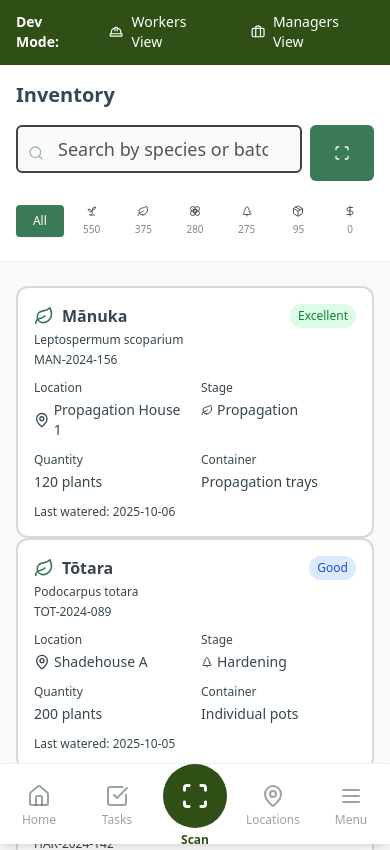
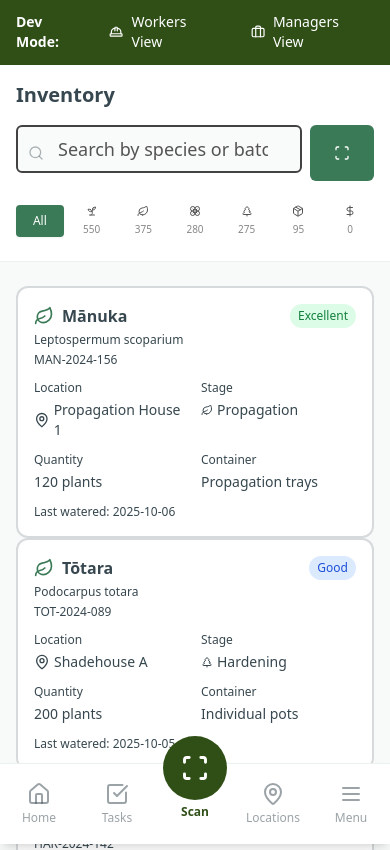
Before and after one commit to jamie-doai/flourish-demo-nov-25, a React (Vite) app: page /workers/inventory in a window 390 px wide. Shown: the top 850 px of the page. Built offline with nearby package versions, Linux system fonts and the light colour scheme; the HTML template or start-up script is replaced by a standard one.

Commit message:
Fix mobile bottom nav

```diff
--- a/src/components/WorkerNav.tsx
+++ b/src/components/WorkerNav.tsx
@@ -32,9 +32,9 @@ export function WorkerNav() {
               <Link
                 key={item.path}
                 to={item.path}
-                className="flex flex-col items-center justify-center gap-1"
+                className="flex flex-col items-center justify-start pt-1 gap-1"
               >
-                <div className={`w-16 h-16 rounded-full flex items-center justify-center shadow-[var(--shadow-medium)] transition-all ${
+                <div className={`w-16 h-16 -mt-8 rounded-full flex items-center justify-center shadow-[var(--shadow-medium)] transition-all ${
                   active
                     ? "bg-primary-alt text-white scale-110"
                     : "bg-primary text-white hover:scale-105"
```
